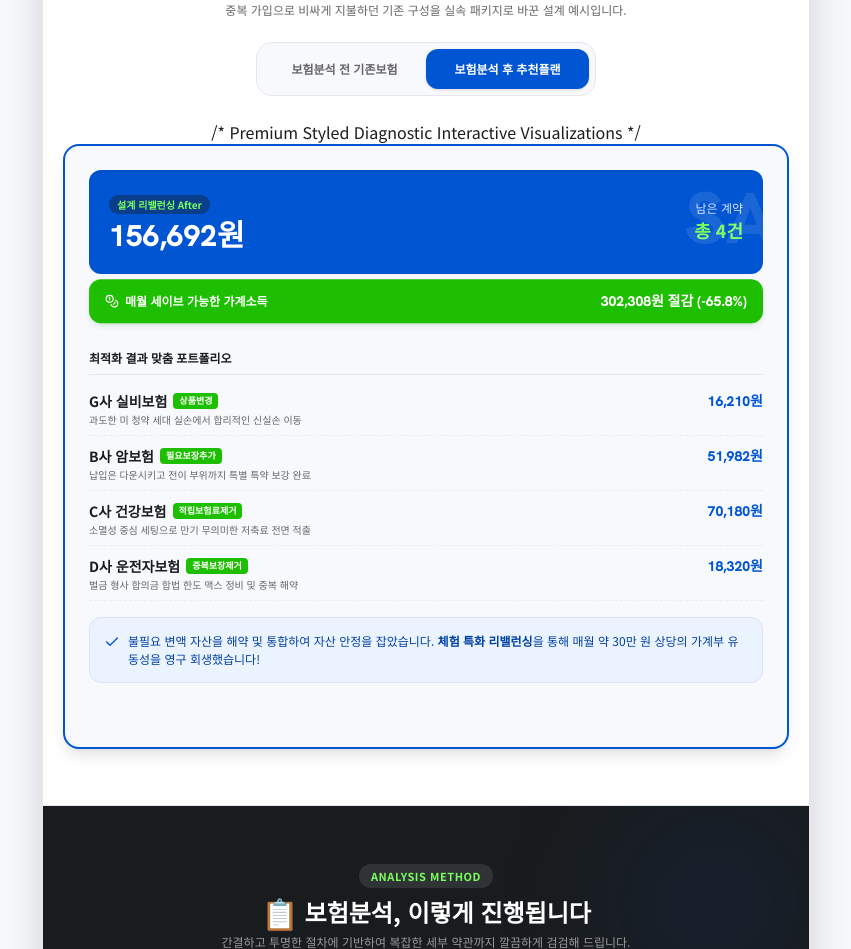
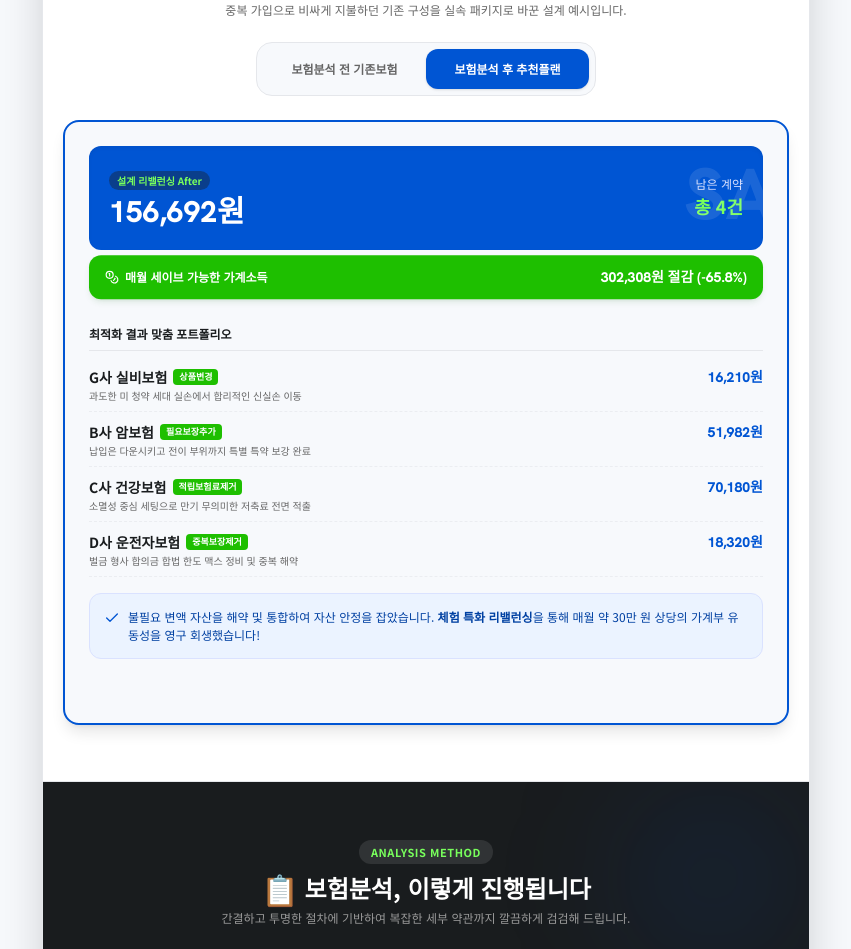
Before and after one commit to ncia/simple_consult, a React (Vite) app: page / in a window 1280 px wide. Shown: the part 3000-3949 px from the top of the page, without its empty margins (214-1065 px from the left). Built offline with nearby package versions, Linux system fonts and the light colour scheme.

Commit message:
035번째 커밋: 화면에 노출되던 불필요한 주석 텍스트 삭제

```diff
--- a/src/components/BeforeAfterSection.tsx
+++ b/src/components/BeforeAfterSection.tsx
@@ -46,7 +46,6 @@ export function BeforeAfterSection() {
 
         {/* Comparison Display */}
         <div className="w-full">
-            /* Premium Styled Diagnostic Interactive Visualizations */
             <div
               className="grid cursor-pointer w-full text-left animate-fade-in font-sans [perspective:1500px]"
               onClick={() => setActiveTab(activeTab === 'before' ? 'after' : 'before')}
```
